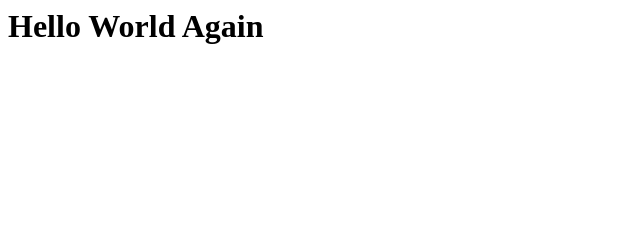
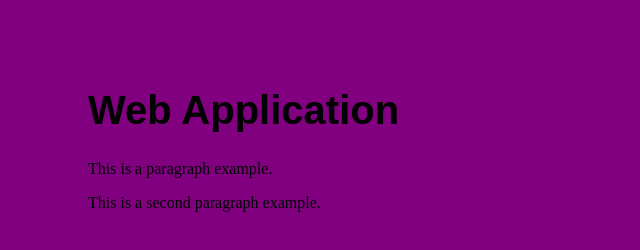
Before and after one commit to JoshuaCoates/webtechnologies, a plain HTML site: page index.html in a window 1280 px wide. Shown: the whole page, without its empty margins (0-640 px from the left). Drawn offline with Linux system fonts and the light colour scheme.

Commit message:
Change to initial index.html file.

```diff
--- a/index.html
+++ b/index.html
@@ -1,9 +1,11 @@
-<hmtl>
+<html>
     <head>
-        <title>Hello World</title>
+        <title>Josh Coates</title>
     </head>
 
-    <body>
-        <h1>Hello World Again</h1>
+    <body style = "background-color: purple; padding: 80px;">
+        <h1 style = "color: black; font-family: Arial; font-size: 40px;">Web Application</h1>
+        <p style= "color: black; font-size: 16px;">This is a paragraph example.</p>
+        <p style= "color: black; font-size: 16px;">This is a second paragraph example.</p>
     </body>
-</hmtl>
+</html>
```
